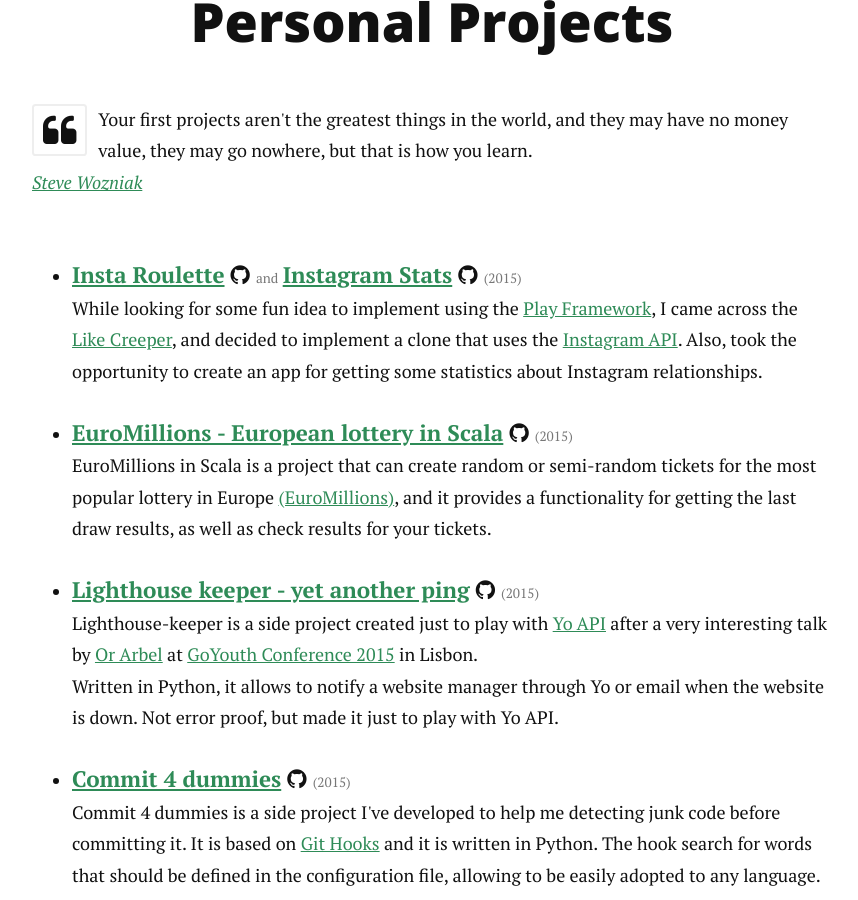
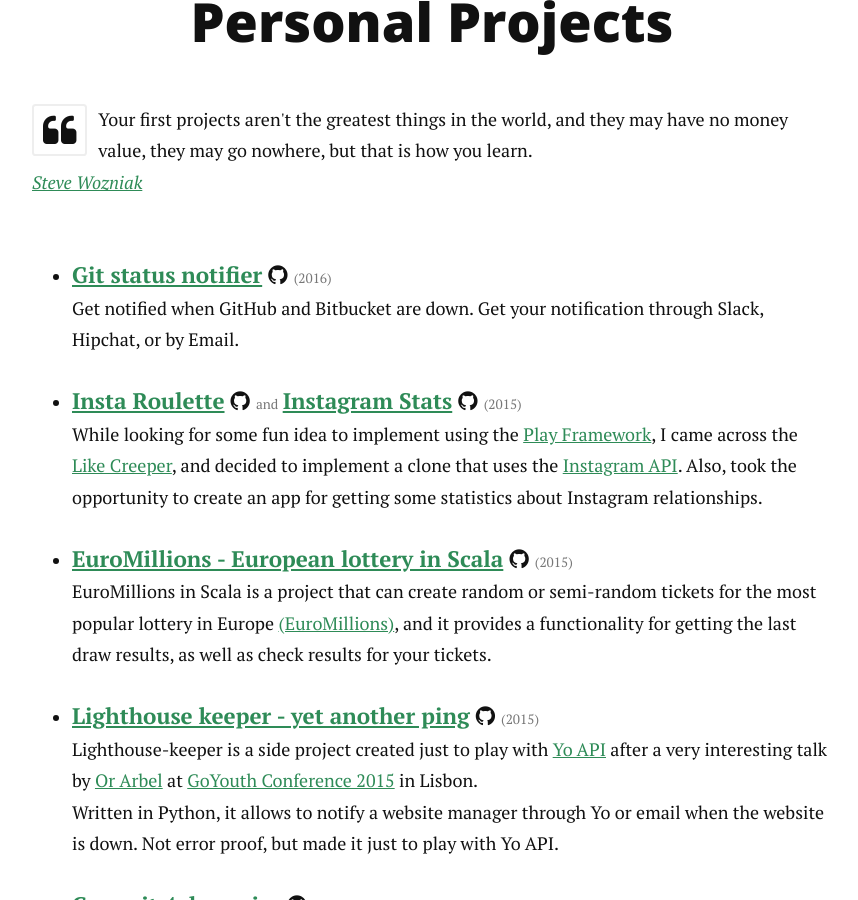
Before and after one commit to pedrorijo91/pedrorijo91.github.io, a Jekyll site: the page built from projects.html, in a window 1280 px wide and 900 px high, scrolled down 309 px. Shown: the whole window, without its empty margins (208-1066 px from the left). Built offline with Jekyll 4.4.1, drawn with Linux system fonts in a browser that asks for light colours; nearby versions of some CDN libraries; comment, search, counter and statistics services are not loaded.

Commit message:
:memo: Add git status notifier post

```diff
--- a/projects.html
+++ b/projects.html
@@ -10,6 +10,21 @@
 	<br><br><br>
 
 	<ul>
+		<li>
+			<div>
+				<span class="title">
+					<a href="http://pedrorijo91.github.io/blog/git-status-notifier/">Git status notifier</a>
+					<a href="https://github.com/pedrorijo91/git-status-notifier"><i class="fa fa-github"></i></a>
+				</span>
+				<small class="execution-date">(2016)</small>
+			</div>
+			<div class="description">
+				Get notified when GitHub and Bitbucket are down. Get your notification through Slack, Hipchat, or by Email.
+			</div>
+		</li>
+
+		<br>
+
 		<li>
 			<div>
 				<span class="title">
```
Also changed, not shown: _posts/2016-03-08-git-status-notifier.markdown (added, +43 -0 lines).
